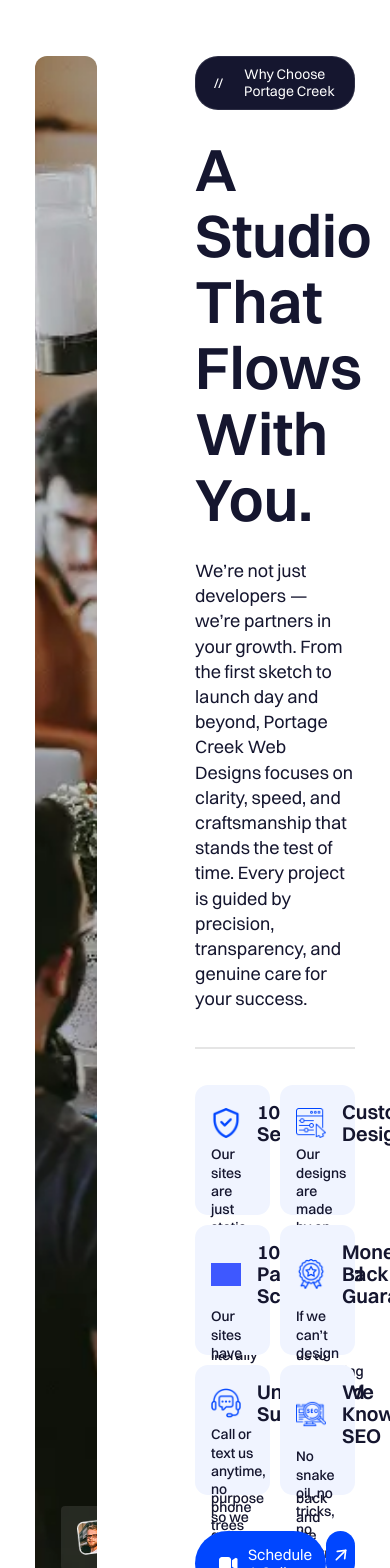
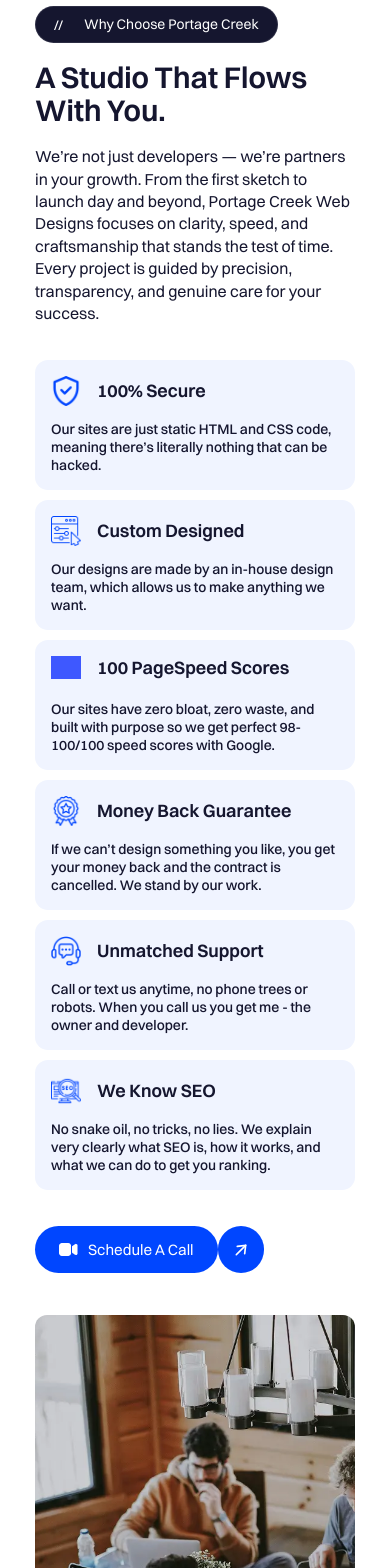
Before and after one commit to krsticzoran/Portage-Creek, a Next.js app: page / in a window 390 px wide. Shown: the part 3660-5228 px from the top of the page. Built offline with nearby package versions, Linux system fonts and the light colour scheme; grey boxes are pictures that could not be loaded.

Commit message:
style: why choose us section for mobile

```diff
--- a/src/components/section/WhyChooseUs.jsx
+++ b/src/components/section/WhyChooseUs.jsx
@@ -6,9 +6,9 @@
 
 export default function WhyChooseUs() {
   return (
-    <section className="py-[120px] overflow-hidden">
-      <Container className="flex gap-[98px] h-full">
-        <div className="relative w-1/2  overflow-hidden rounded-[12px]">
+    <section className="py-[70px] lg:py-[120px] overflow-hidden">
+      <Container className="flex flex-col-reverse lg:flex-row gap-[42px] lg:gap-[98px] h-full">
+        <div className="relative w-full lg:w-1/2 min-h-[500px] overflow-hidden rounded-[12px]">
           <Image
             src="/home/why-choose-us/why-choose-us.webp"
             alt="Why Choose Us"
@@ -17,10 +17,10 @@
           />
 
           <div
-            className="absolute bottom-[26px] left-[26px] bg-[rgba(255,255,255,0.1)] backdrop-blur-[45px] rounded-[4px] flex items-center  w-fit
+            className="absolute bottom-3 left-3 xs:bottom-[26px] xs:left-[26px] bg-[rgba(255,255,255,0.1)] backdrop-blur-[45px] rounded-[4px] flex items-center  w-fit
                         text-white pl-1 pr-4 py-2"
           >
-            <div className="relative w-full  sm:max-w-[132px] aspect-[132/47]  overflow-hidden h-[47px]">
+            <div className="relative w-full max-w-[100px] xs:max-w-[113px] sm:max-w-[132px] aspect-[132/47]  overflow-hidden h-[47px]">
               <Image
                 src="/home/why-choose-us/customers.png"
                 fill
@@ -39,27 +39,27 @@
                   ))}
                 </div>
                 {/* Rating */}
-                <span className="text-sm leading-[16px]">4.9/5.0</span>
+                <span className="text-[12px] sm:text-sm leading-[16px]">4.9/5.0</span>
               </div>
-              <h6 className="text-sm leading-[16px]">1000+ Satisfied Customers</h6>
+              <h6 className="text-[12px] sm:text-sm leading-[16px]">1000+ Satisfied Customers</h6>
             </div>
           </div>
         </div>
-        <div className="w-1/2 flex flex-col gap-9">
-          <div className="flex flex-col gap-[26px]">
+        <div className="lg:w-1/2 flex flex-col gap-9">
+          <div className="flex flex-col gap-[18px] sm:gap-[26px]">
             <Badge>Why Choose Portage Creek</Badge>
-            <h2 className=" text-primary-dark font-semibold text-[60px] leading-[1.1] tracking-[0em] ">
+            <h2 className=" text-primary-dark font-semibold text-[30px] sm:text-[60px] leading-[1.1] tracking-[0em] ">
               A Studio That Flows With You.{' '}
             </h2>
-            <p className="text-primary-dark text-lg leading-[1.4] tracking-[0em]">
+            <p className="text-primary-dark sm:text-lg leading-[1.4] tracking-[0em]">
               We’re not just developers — we’re partners in your growth. From the first sketch to
               launch day and beyond, Portage Creek Web Designs focuses on clarity, speed, and
               craftsmanship that stands the test of time. Every project is guided by precision,
               transparency, and genuine care for your success.
             </p>
           </div>
-          <div className="border border-black/10"></div>
-          <div className="grid grid-cols-2 gap-2.5">
+          <div className="hidden sm:block border border-black/10"></div>
+          <div className="grid sm:grid-cols-2 gap-2.5">
             {features.map((f) => (
               <div
                 key={f.id}
@@ -69,7 +69,7 @@
                   <Image src={f.icon} alt={`Icon ${f.id}`} width={30} height={30}  style={{
     filter: 'invert(18%) sepia(99%) saturate(6527%) hue-rotate(228deg) brightness(102%) contrast(108%)'
   }} />
-                  <h6 className="font-semibold text-xl leading-[110%] tracking-[0]">{f.title}</h6>
+                  <h3 className="font-semibold text-lg sm:text-xl leading-[110%] tracking-[0]">{f.title}</h3>
                 </div>
                 <p className="text-sm font-medium leading-[1.3]">{f.description}</p>
               </div>
```
